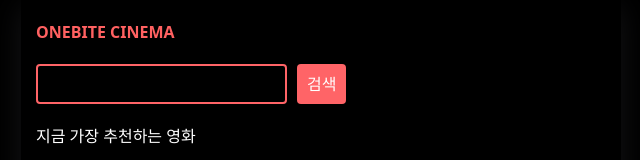
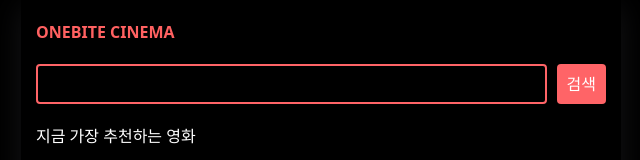
Before and after one commit to goorm12/onebite-cinema-app, a Next.js app: page / in a window 1280 px wide. Shown: the top 160 px of the page, without its empty margins (319-959 px from the left). Built offline with nearby package versions, Linux system fonts and the light colour scheme.

Commit message:
Day - 11 SearchBarView style 추가

```diff
--- a/app/(anon)/(with-searchbar)/search/components/searchBarView.tsx
+++ b/app/(anon)/(with-searchbar)/search/components/searchBarView.tsx
@@ -10,7 +10,7 @@ const SearchBarView = ({
   searchValue,
 }: SearchBarViewProps) => {
   return (
-    <form onSubmit={onSubmit} className="flex flex-row gap-x-2.5">
+    <form onSubmit={onSubmit} className="flex flex-row gap-x-2.5 w-full">
       <input
         type="text"
         onChange={(e: React.ChangeEvent<HTMLInputElement>) =>
@@ -18,12 +18,12 @@ const SearchBarView = ({
         }
         value={searchValue}
         aria-label="검색 입력 창"
-        className="border-2 border-red-400 px-2 py-1 rounded "
+        className="border-2 border-red-400 px-2 py-1 rounded flex-1"
       />
 
       <button
         type="submit"
-        className="bg-red-400 px-2.5 py-2 rounded text-white"
+        className="bg-red-400 px-2.5 py-2 rounded text-white "
       >
         검색
       </button>
```
